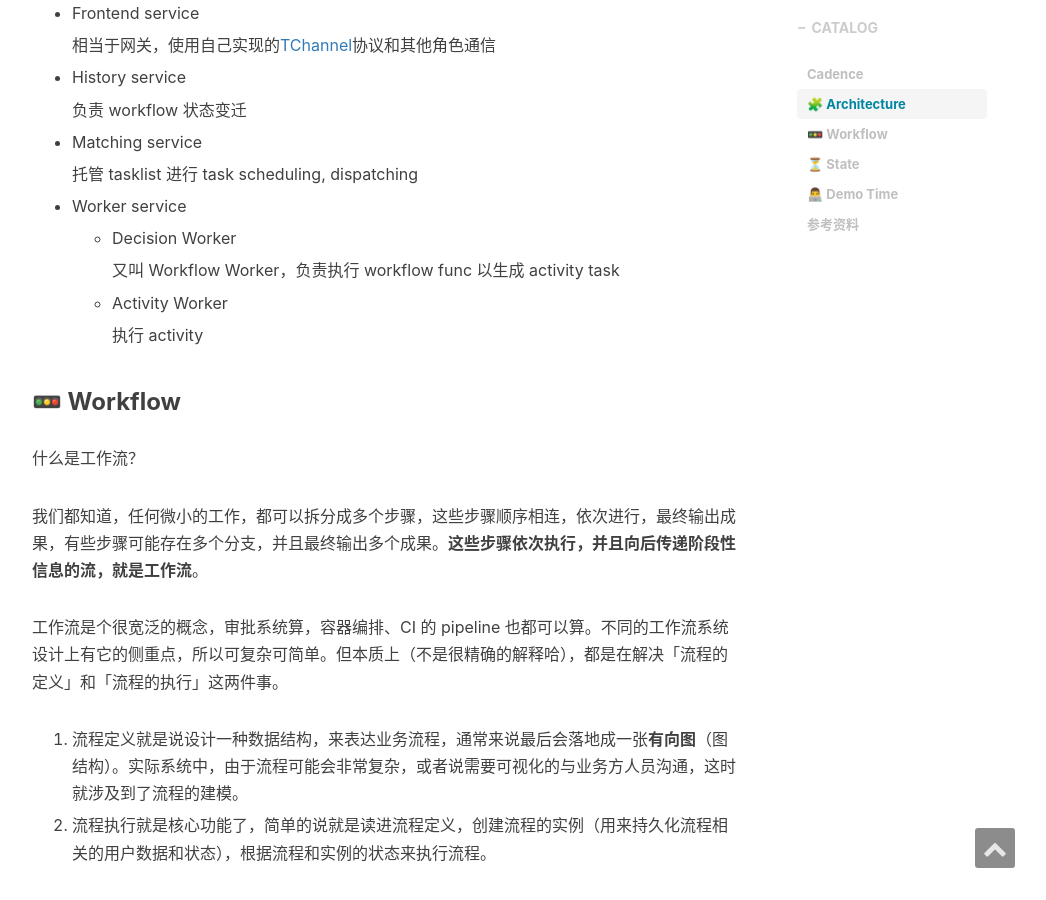
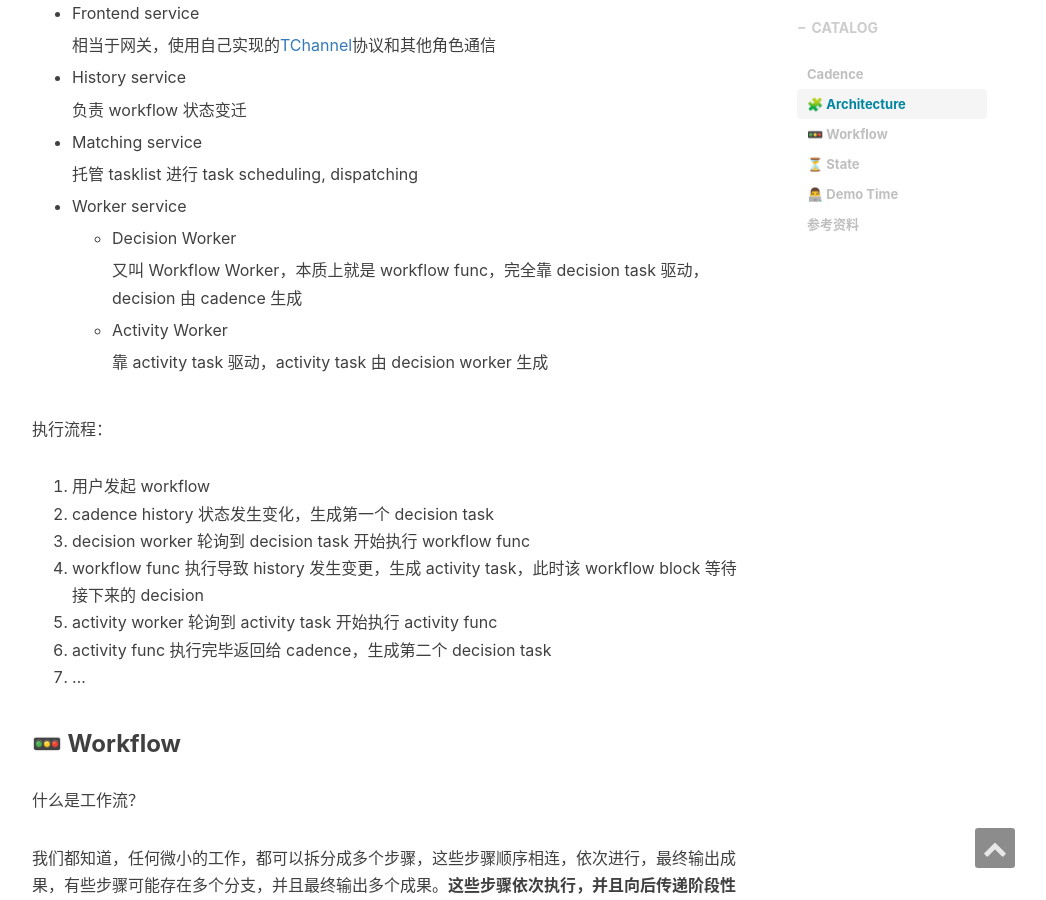
Before and after one commit to ms2008/ms2008.github.io, a Jekyll site: the page built from _posts/2021-06-06-cadence-intro.md, in a window 1280 px wide and 900 px high, scrolled down 1761 px. Shown: the whole window, without its empty margins (233-1279 px from the left). Built offline with Jekyll 4.4.1, drawn with Linux system fonts in a browser that asks for light colours; nearby versions of some CDN libraries; comment, search, counter and statistics services are not loaded; some of the changed text lies outside the part shown.

Commit message:
add description of cadence workflow execution steps

```diff
--- a/_posts/2021-06-06-cadence-intro.md
+++ b/_posts/2021-06-06-cadence-intro.md
@@ -46,13 +46,25 @@ AWS Simple Workflow -> Uber Cadence -> Temporal
   托管 tasklist 进行 task scheduling, dispatching
 
 - Worker service
+
   - Decision Worker
 
-    又叫 Workflow Worker，负责执行 workflow func 以生成 activity task
+    又叫 Workflow Worker，本质上就是 workflow func，完全靠 decision task 驱动，decision 由 cadence 生成
 
   - Activity Worker
 
-    执行 activity
+    靠 activity task 驱动，activity task 由 decision worker 生成
+
+
+执行流程：
+
+1. 用户发起 workflow
+2. cadence history 状态发生变化，生成第一个 decision task
+3. decision worker 轮询到 decision task 开始执行 workflow func
+4. workflow func 执行导致 history 发生变更，生成 activity task，此时该 workflow block 等待接下来的 decision
+5. activity worker 轮询到 activity task 开始执行 activity func
+6. activity func 执行完毕返回给 cadence，生成第二个 decision task
+7. ...
 
 ### 🚥 Workflow
 
@@ -112,6 +124,7 @@ Cadence Workflow 内部状态获取有两种方式：
 - [Cadence — The only workflow orchestrator you will ever need](https://blog.usejournal.com/cadence-the-only-workflow-orchestrator-you-will-ever-need-ea8f74ed5563)
 - [Using Cadence workflows to spin up Kubernetes](https://banzaicloud.com/blog/introduction-to-cadence)
 - [Building your first Cadence Workflow](https://medium.com/stashaway-engineering/building-your-first-cadence-workflow-e61a0b29785)
+- [What exactly is a Cadence decision task?](https://stackoverflow.com/questions/62904129/what-exactly-is-a-cadence-decision-task)
 
 [1]: https://news.ycombinator.com/item?id=25614487
 [2]: https://news.ycombinator.com/item?id=19734067
```
